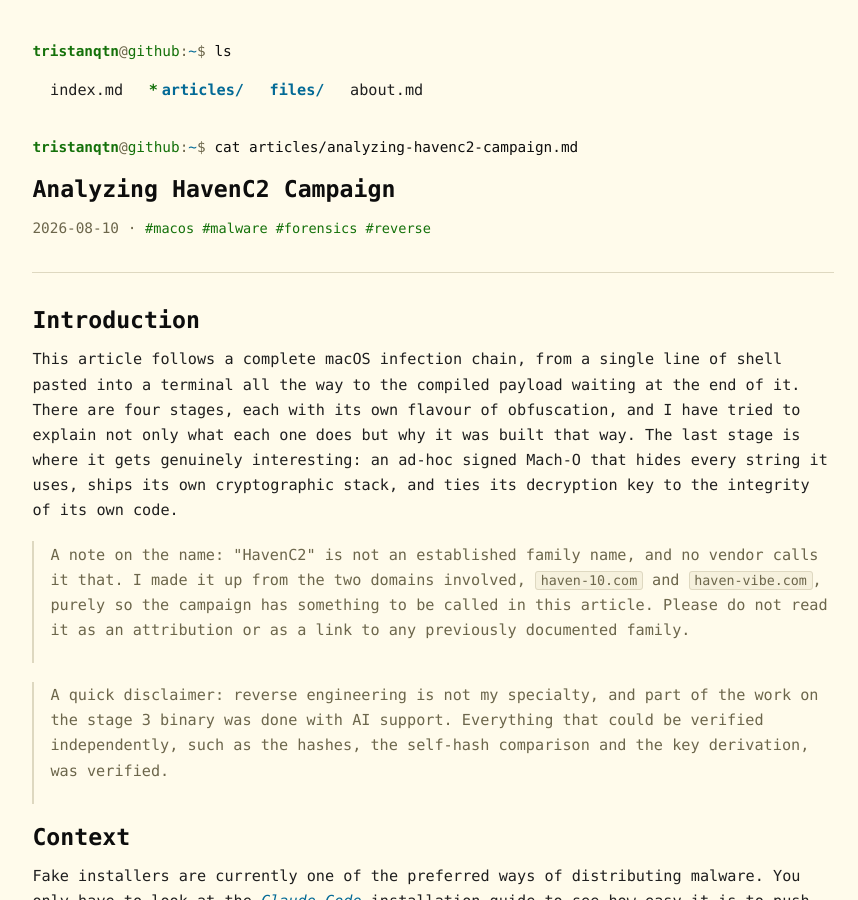
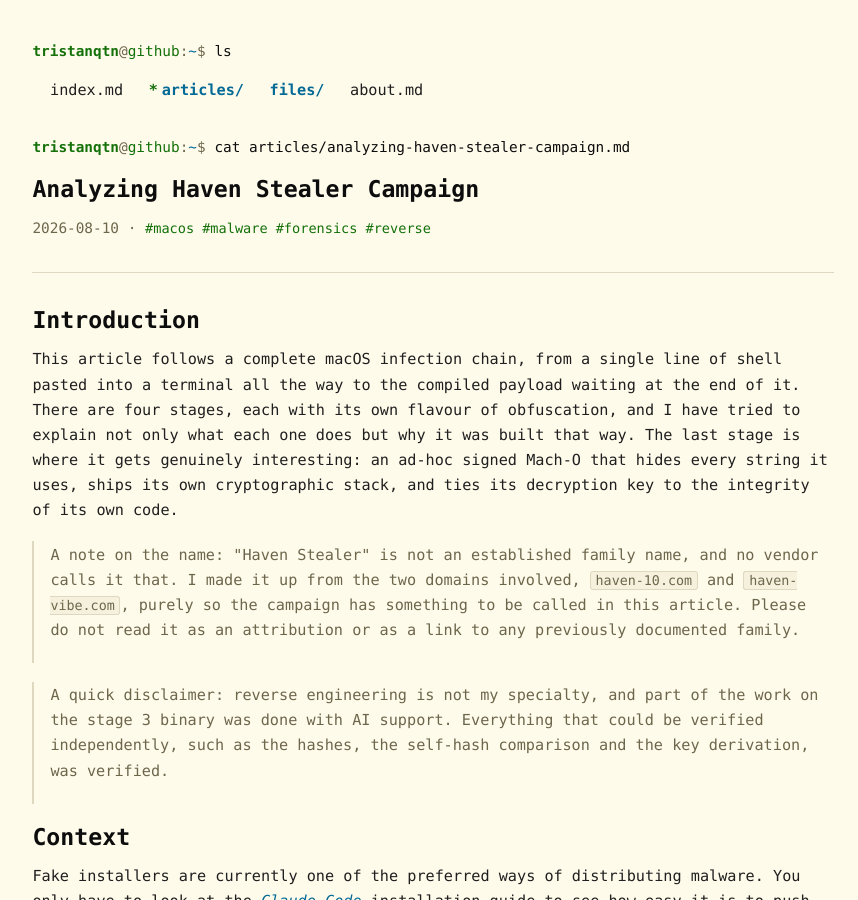
Before and after one commit to tristanqtn/tristanqtn.github.io, a Jekyll site: the page built from _articles/analyzing-haven-stealer-campaign.md, in a window 1280 px wide and 900 px high. Shown: the whole window, without its empty margins (207-1065 px from the left). Built offline with Jekyll 4.4.1, drawn with Linux system fonts in a browser that asks for light colours.

Commit message:
Rename analyzing-havenc2-campaign.md to analyzing-haven-stealer-campaign.md

```diff
--- a/_articles/analyzing-havenc2-campaign.md
+++ b/_articles/analyzing-haven-stealer-campaign.md
@@ -1,5 +1,5 @@
 ---
-title: "Analyzing HavenC2 Campaign"
+title: "Analyzing Haven Stealer Campaign"
 date: 2026-08-10 12:00:00 +0200
 description: "You thought you found a cracked version of the Adobe Creative Cloud suite and you end up with an infected device. Here is the analysis of a macOS malware infection chain."
 tags: [macos, malware, forensics, reverse]
@@ -10,7 +10,7 @@ draft: false
 
 This article follows a complete macOS infection chain, from a single line of shell pasted into a terminal all the way to the compiled payload waiting at the end of it. There are four stages, each with its own flavour of obfuscation, and I have tried to explain not only what each one does but why it was built that way. The last stage is where it gets genuinely interesting: an ad-hoc signed Mach-O that hides every string it uses, ships its own cryptographic stack, and ties its decryption key to the integrity of its own code.
 
-> A note on the name: "HavenC2" is not an established family name, and no vendor calls it that. I made it up from the two domains involved, `haven-10.com` and `haven-vibe.com`, purely so the campaign has something to be called in this article. Please do not read it as an attribution or as a link to any previously documented family.
+> A note on the name: "Haven Stealer" is not an established family name, and no vendor calls it that. I made it up from the two domains involved, `haven-10.com` and `haven-vibe.com`, purely so the campaign has something to be called in this article. Please do not read it as an attribution or as a link to any previously documented family.
 
 > A quick disclaimer: reverse engineering is not my specialty, and part of the work on the stage 3 binary was done with AI support. Everything that could be verified independently, such as the hashes, the self-hash comparison and the key derivation, was verified.
 
```
